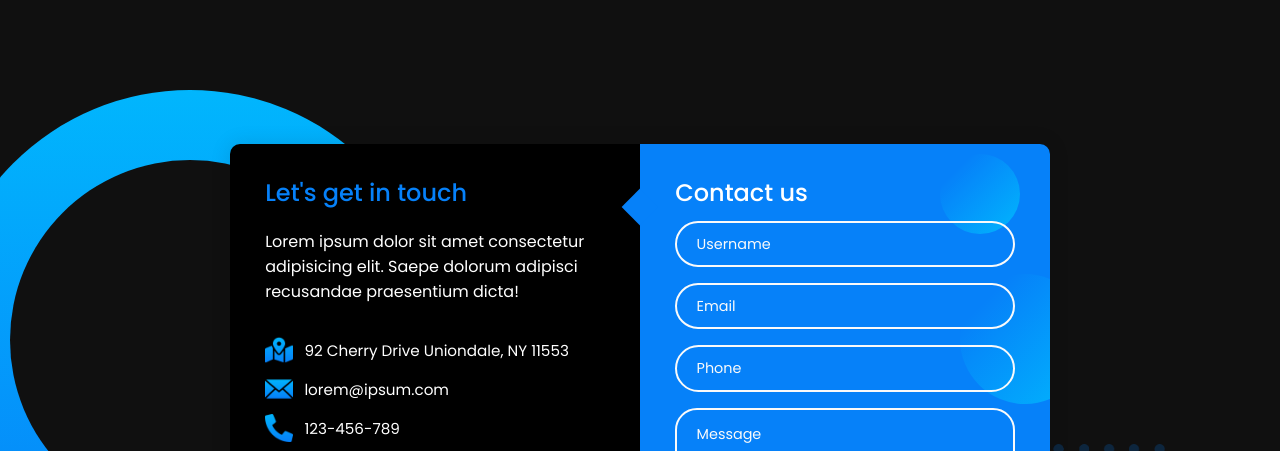
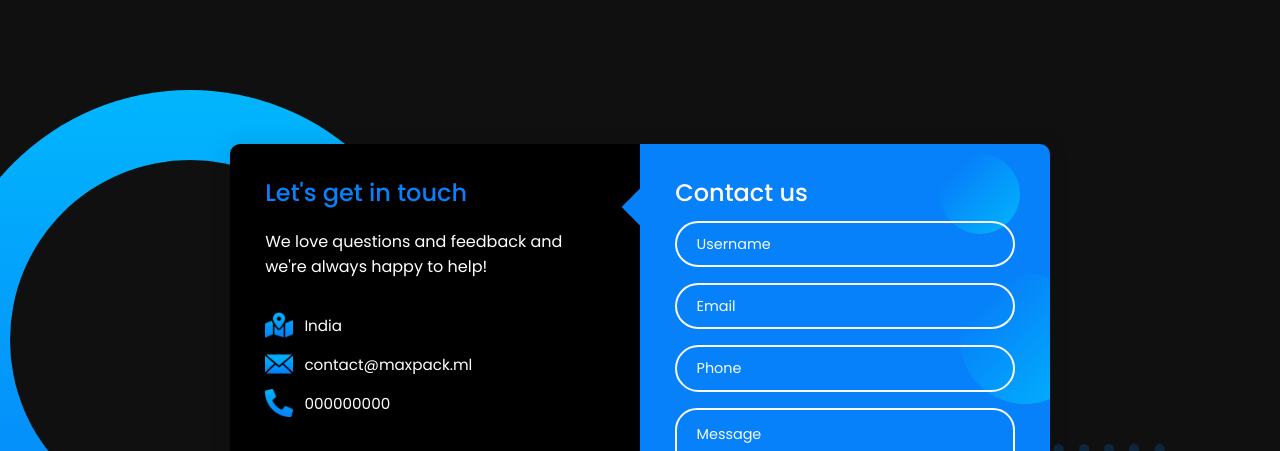
Before and after one commit to Akshatsinghgaur/maxpack, a plain HTML site: page Contact-Form/contact.html in a window 1280 px wide. Shown: the top 451 px of the page. Drawn offline with Linux system fonts and the light colour scheme.

Commit message:
contact form change

```diff
--- a/Contact-Form/contact.html
+++ b/Contact-Form/contact.html
@@ -18,22 +18,21 @@
         <div class="contact-info">
           <h3 class="title">Let's get in touch</h3>
           <p class="text">
-            Lorem ipsum dolor sit amet consectetur adipisicing elit. Saepe
-            dolorum adipisci recusandae praesentium dicta!
+            We love questions and feedback and we're always happy to help!
           </p>
 
           <div class="info">
             <div class="information">
               <img src="img/location.png" class="icon" alt="" />
-              <p>92 Cherry Drive Uniondale, NY 11553</p>
+              <p>India</p>
             </div>
             <div class="information">
               <img src="img/email.png" class="icon" alt="" />
-              <p>lorem@ipsum.com</p>
+              <p>contact@maxpack.ml</p>
             </div>
             <div class="information">
               <img src="img/phone.png" class="icon" alt="" />
-              <p>123-456-789</p>
+              <p>000000000</p>
             </div>
           </div>
 
```
